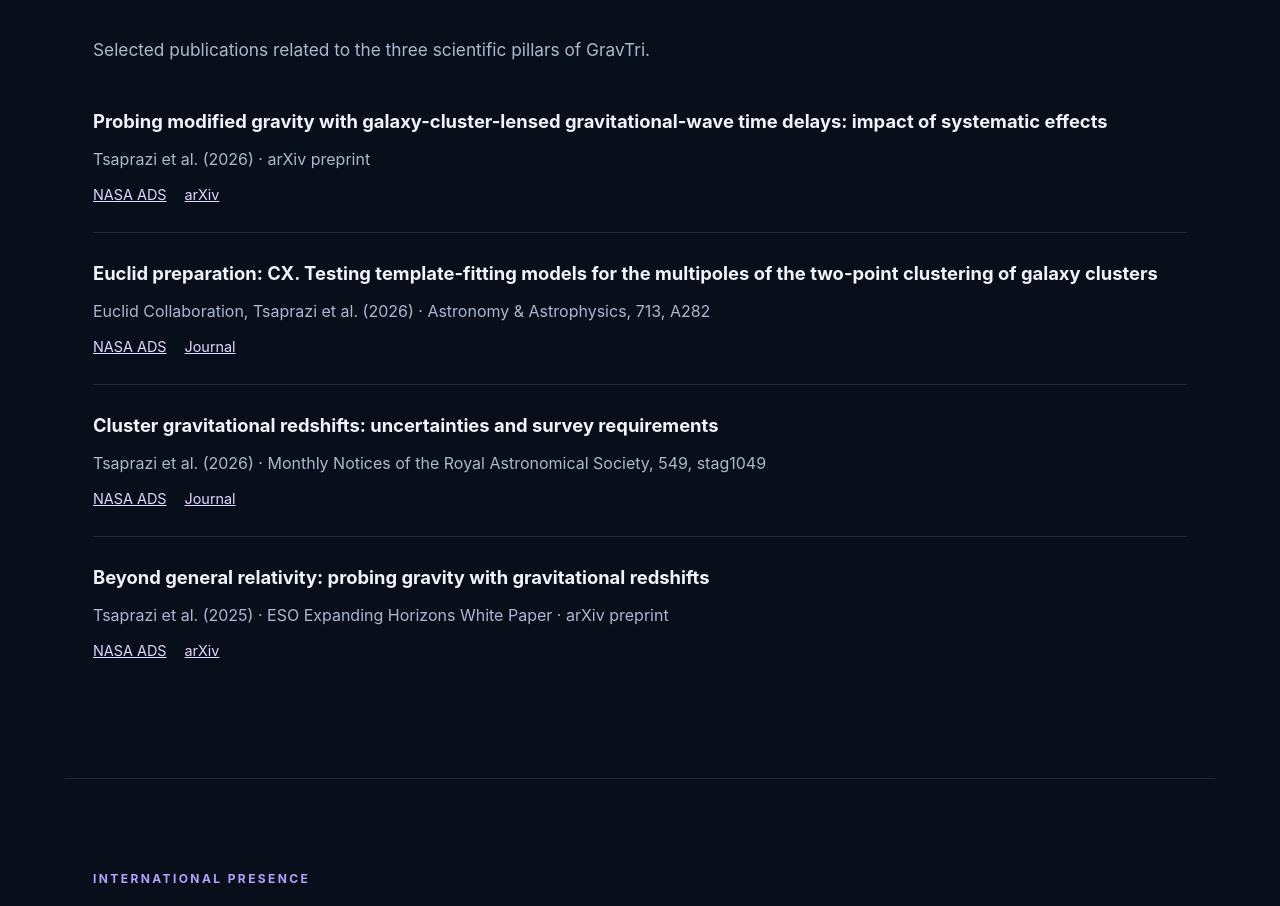
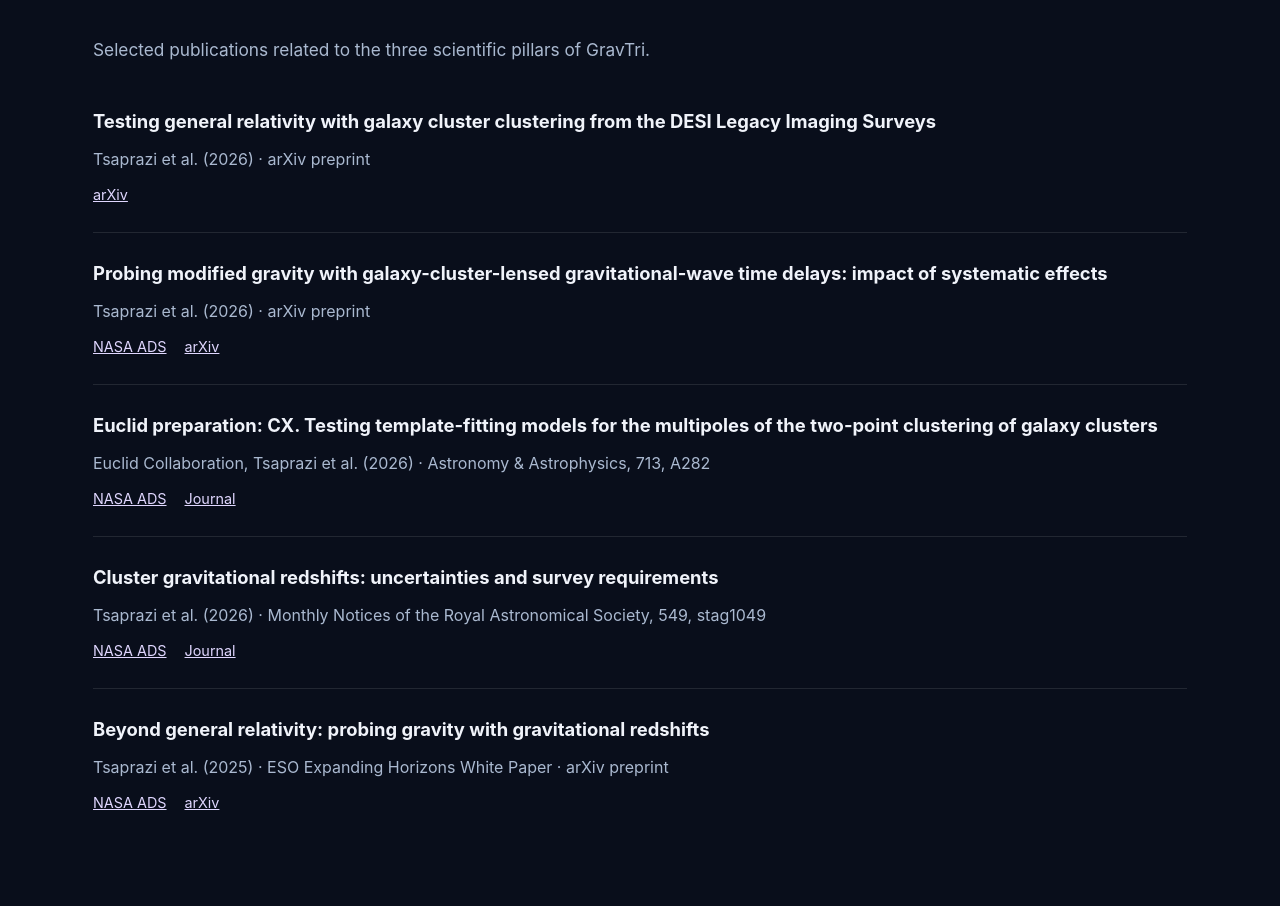
Before and after one commit to GravTri/gravtri.github.io, a plain HTML site: page index.html in a window 1280 px wide. Shown: the part 2679-3585 px from the top of the page. Drawn offline with Linux system fonts and the light colour scheme.

Commit message:
Update index.html

```diff
--- a/index.html
+++ b/index.html
@@ -649,6 +649,21 @@
         scientific pillars of GravTri.
       </p>
 <article class="publication">
+  <h3>
+    Testing general relativity with galaxy cluster clustering
+    from the DESI Legacy Imaging Surveys
+  </h3>
+  <p>
+    Tsaprazi et al. (2026) · arXiv preprint
+  </p>
+  <div class="publication-links">
+    <a href="https://arxiv.org/abs/2611.23104"
+       target="_blank" rel="noopener noreferrer">
+      arXiv
+    </a>
+  </div>
+</article>
+<article class="publication">
 <h3>
           Probing modified gravity with galaxy-cluster-lensed
           gravitational-wave time delays: impact of systematic effects
```
